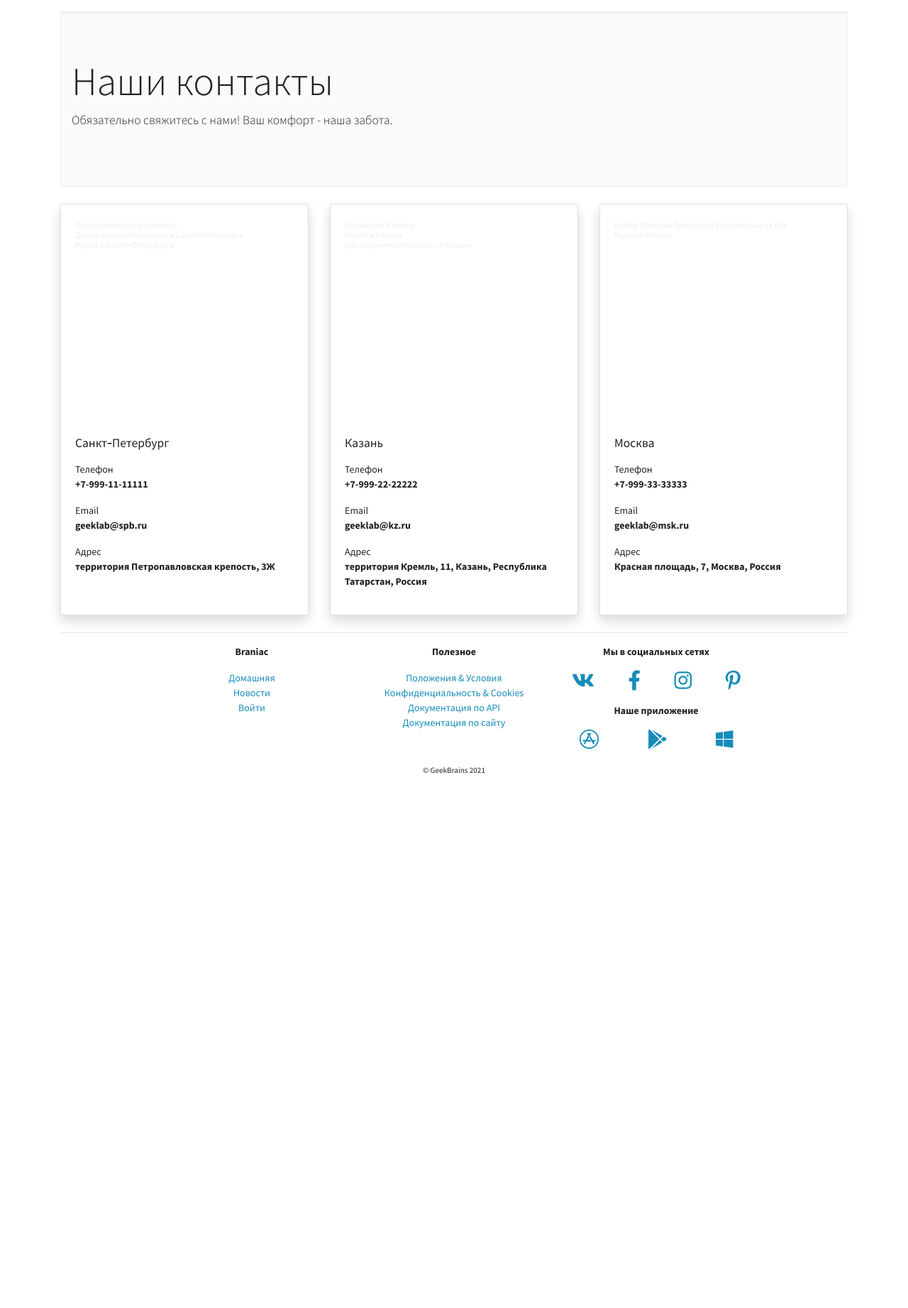
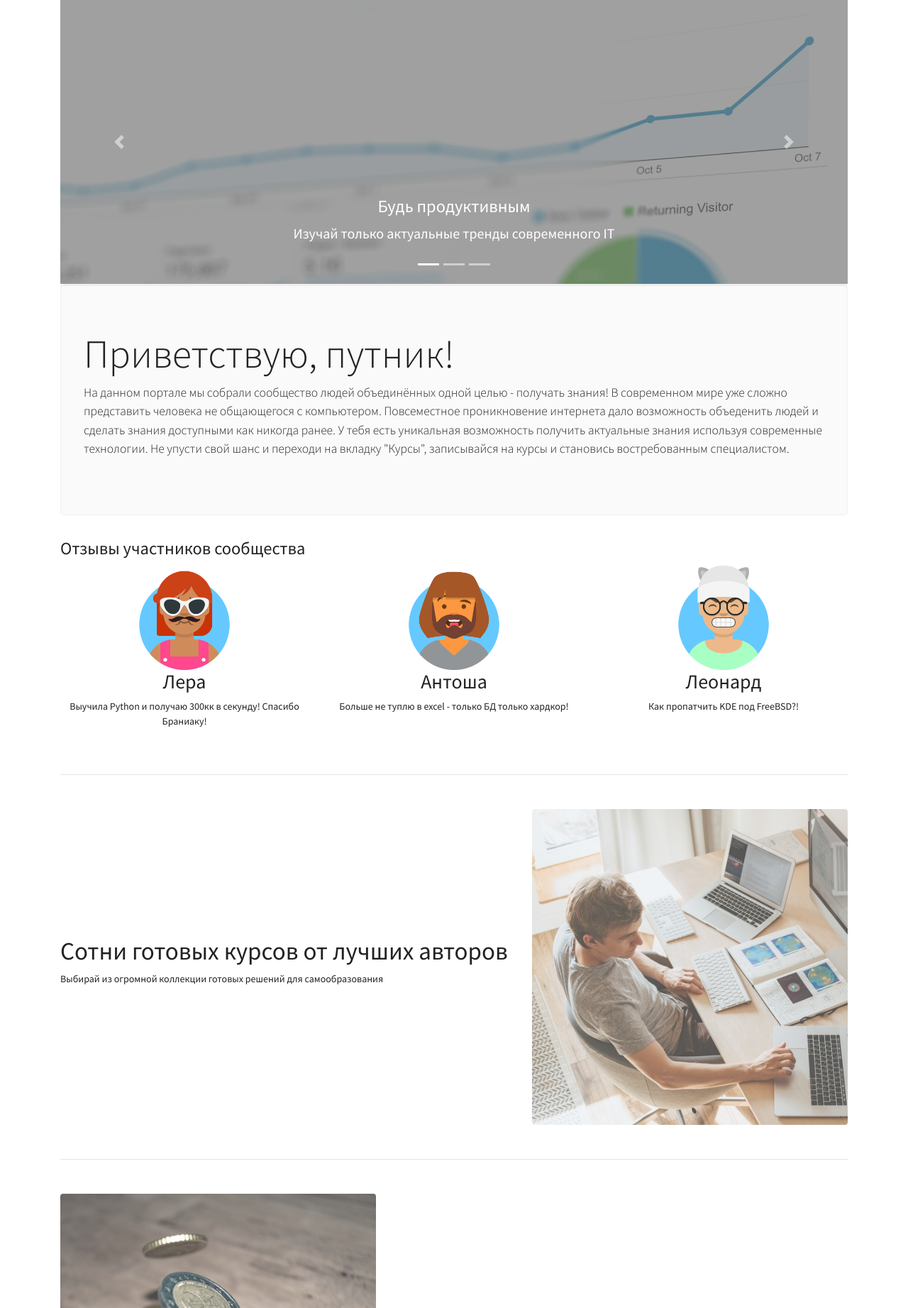
Before and after one commit to derishev/pythonDjango, a Django app: page /mainapp/ in a window 1280 px wide. Shown: the part 77-1920 px from the top of the page at 71% size. Before the commit the page ends 1188 px from the top, so only its background shows below. Run offline with Django 3.2, Linux system fonts and the light colour scheme; some libraries are stand-ins or nearby versions.

Commit message:
lesson_3 Tag static

```diff
--- a/mainapp/templates/mainapp/index.html
+++ b/mainapp/templates/mainapp/index.html
@@ -1,130 +1,147 @@
 {% extends 'base.html' %}
+{% load static %}
 
 {% block content %}
 
-<p>
-<div class="jumbotron jumbotron-fluid">
-  <div class="container">
-    <h1 class="display-4">Наши контакты</h1>
-    <p class="lead">Обязательно свяжитесь с нами! Ваш комфорт - наша забота.
-    </p>
+<div id="carouselExampleIndicators" class="carousel slide carousel-fade"
+  data-ride="carousel">
+  <ol class="carousel-indicators">
+    <li data-target="#carouselExampleIndicators" data-slide-to="0"
+      class="active"></li>
+    <li data-target="#carouselExampleIndicators" data-slide-to="1"></li>
+    <li data-target="#carouselExampleIndicators" data-slide-to="2"></li>
+  </ol>
+  <div class="carousel-inner"
+    style="background-color: #777; font-size: 1.25rem;">
+    <div class="carousel-item active">
+      <img src="{% static 'img/slider001.jpg' %}" class=" d-block w-100" alt=""
+        style="opacity: 0.3;">
+      <div class="carousel-caption d-none d-md-block">
+        <h3>Будь продуктивным</h3>
+        <p>Изучай только актуальные тренды современного IT</p>
       </div>
     </div>
-</p>
-<p>
-<div class="row justify-content-around mt-n2">
-
-  <div class="col-sm-6 col-md-6 col-lg-4 pb-2">
-    <div class="card h-100 shadow">
-      <div class="card-body">
-        <div style="position:relative;overflow:hidden;"><a
-            href="https://yandex.ru/maps/org/petropavlovskaya_krepost/146720535721/?utm_medium=mapframe&utm_source=maps"
-            style="color:#eee;font-size:12px;position:absolute;top:0px;">Петропавловская
-            крепость</a><a
-            href="https://yandex.ru/maps/2/saint-petersburg/category/landmark_attraction/89683368508/?utm_medium=mapframe&utm_source=maps"
-            style="color:#eee;font-size:12px;position:absolute;top:14px;">Достопримечательность
-            в
-            Санкт‑Петербурге</a><a
-            href="https://yandex.ru/maps/2/saint-petersburg/category/museum/184105894/?utm_medium=mapframe&utm_source=maps"
-            style="color:#eee;font-size:12px;position:absolute;top:28px;">Музей
-            в
-            Санкт‑Петербурге</a><iframe
-            src="https://yandex.ru/map-widget/v1/-/CCUAZHcrhA" width="100%"
-            height="300" frameborder="0" allowfullscreen="true"
-            style="position:relative; border-radius: 4px;"></iframe>
+    <div class="carousel-item">
+      <img src="{% static 'img/slider002.jpg' %}" class=" d-block w-100" alt=""
+        style="opacity: 0.3;">
+      <div class="carousel-caption d-none d-md-block">
+        <h3>Учись где угодно</h3>
+        <p>Парк, библиотека или дома под тёплым пледом - выбирай время и место
+          учёбы сам</p>
       </div>
-        <h5 class="card-title">Санкт‑Петербург</h5>
-        <p class="card-text">
-        <ul class="list-unstyled">
-          <li>Телефон</li>
-          <li><strong>+7-999-11-11111</strong></li>
-        </ul>
-        <ul class="list-unstyled">
-          <li>Email</li>
-          <li><strong>geeklab@spb.ru</strong></li>
-        </ul>
-        <ul class="list-unstyled">
-          <li>Адрес</li>
-          <li><strong>территория Петропавловская крепость, 3Ж</strong>
-          </li>
-        </ul>
-        </p>
+    </div>
+    <div class="carousel-item">
+      <img src="{% static 'img/slider003.jpg' %}" class=" d-block w-100" alt=""
+        style="opacity: 0.3;">
+      <div class="carousel-caption d-none d-md-block">
+        <h3>Braniac - это МЫ</h3>
+        <p>Вливайся в нашу IT-тусовку - нас уже более 5000 брайниаков</p>
       </div>
     </div>
   </div>
+  <a class="carousel-control-prev" href="#carouselExampleIndicators"
+    role="button" data-slide="prev">
+    <span class="carousel-control-prev-icon" aria-hidden="true"></span>
+    <span class="sr-only">Previous</span>
+  </a>
+  <a class="carousel-control-next" href="#carouselExampleIndicators"
+    role="button" data-slide="next">
+    <span class="carousel-control-next-icon" aria-hidden="true"></span>
+    <span class="sr-only">Next</span>
+  </a>
+</div>
 
-  <div class="col-sm-6 col-md-6 col-lg-4 pb-2">
-    <div class="card h-100 shadow">
-      <div class="card-body">
-        <div style="position:relative;overflow:hidden;"><a
-            href="https://yandex.ru/maps/org/kazanskiy_kreml/95813866834/?utm_medium=mapframe&utm_source=maps"
-            style="color:#eee;font-size:12px;position:absolute;top:0px;">Казанский
-            Кремль</a><a
-            href="https://yandex.ru/maps/43/kazan/category/museum/184105894/?utm_medium=mapframe&utm_source=maps"
-            style="color:#eee;font-size:12px;position:absolute;top:14px;">Музей
-            в Казани</a><a
-            href="https://yandex.ru/maps/43/kazan/category/landmark_attraction/89683368508/?utm_medium=mapframe&utm_source=maps"
-            style="color:#eee;font-size:12px;position:absolute;top:28px;">Достопримечательность
-            в
-            Казани</a><iframe src="https://yandex.ru/map-widget/v1/-/CCUAZHX3xB"
-            width="100%" height="300" frameborder="0" allowfullscreen="true"
-            style="position:relative; border-radius: 4px;"></iframe>
-        </div>
-        <h5 class="card-title">Казань</h5>
-        <p class="card-text">
-        <ul class="list-unstyled">
-          <li>Телефон</li>
-          <li><strong>+7-999-22-22222</strong></li>
-        </ul>
-        <ul class="list-unstyled">
-          <li>Email</li>
-          <li><strong>geeklab@kz.ru</strong></li>
-        </ul>
-        <ul class="list-unstyled">
-          <li>Адрес</li>
-          <li><strong>территория Кремль, 11, Казань, Республика
-              Татарстан, Россия</strong></li>
-        </ul>
+<div class="jumbotron">
+  <h1 class="display-4">Приветствую, путник!</h1>
+  <p class="lead">
+    На данном портале мы собрали сообщество людей объединённых одной целью -
+    получать знания! В современном
+    мире
+    уже сложно представить человека не общающегося с компьютером. Повсеместное
+    проникновение интернета дало
+    возможность объеденить людей и сделать знания доступными как никогда ранее.
+    У тебя есть уникальная
+    возможность получить актуальные знания используя современные технологии. Не
+    упусти свой шанс и переходи
+    на
+    вкладку "Курсы", записывайся на курсы и становись востребованным
+    специалистом.
   </p>
 </div>
+
+<h3>Отзывы участников сообщества</h3>
+
+
+<div class="row text-center">
+
+
+  <div class="col-lg-4">
+    <img src="{% static 'img/user001.png' %}" alt="" style=" max-width: 140px;">
+    <h2>Лера</h2>
+    <p>Выучила Python и получаю 300кк в секунду! Спасибо Браниаку!</p>
+  </div>
+
+  <div class="col-lg-4">
+    <img src="{% static 'img/user002.png' %}" alt="" style=" max-width: 140px;">
+    <h2>Антоша</h2>
+    <p>Больше не туплю в excel - только БД только хардкор!</p>
+  </div>
+
+  <div class="col-lg-4">
+    <img src="{% static 'img/user003.png' %}" alt="" style=" max-width: 140px;">
+    <h2>Леонард</h2>
+    <p>Как пропатчить KDE под FreeBSD?!</p>
+  </div>
+
+
+</div>
+
+<div class="my-5">
+  <hr>
+</div>
+
+<div class="row justify-content-center align-items-center">
+  <div class="col-md-7">
+    <h1>Сотни готовых курсов от лучших авторов</h1>
+    <p>Выбирай из огромной коллекции готовых решений для самообразования</p>
+  </div>
+  <div class="col-md-5">
+    <img src="{% static 'img/promo001.jpg' %}" alt="" class=" w-100 h-100
+      rounded" style="opacity: 0.7;">
   </div>
 </div>
 
-  <div class="col-sm-6 col-md-6 col-lg-4 pb-2">
-    <div class="card h-100 shadow">
-      <div class="card-body">
-        <div style="position:relative;overflow:hidden;"><a
-            href="https://yandex.ru/maps/org/sobor_pokrova_presvyatoy_bogoroditsy_na_rvu/175159255687/?utm_medium=mapframe&utm_source=maps"
-            style="color:#eee;font-size:12px;position:absolute;top:0px;">Собор
-            Покрова Пресвятой
-            Богородицы на Рву</a><a
-            href="https://yandex.ru/maps/213/moscow/category/museum/184105894/?utm_medium=mapframe&utm_source=maps"
-            style="color:#eee;font-size:12px;position:absolute;top:14px;">Музей
-            в Москве</a><iframe
-            src="https://yandex.ru/map-widget/v1/-/CCUAZHh9kD" width="100%"
-            height="300" frameborder="0" allowfullscreen="true"
-            style="position:relative; border-radius: 4px;"></iframe>
+<div class="my-5">
+  <hr>
 </div>
-        <h5 class="card-title">Москва</h5>
-        <p class="card-text">
-        <ul class="list-unstyled">
-          <li>Телефон</li>
-          <li><strong>+7-999-33-33333</strong></li>
-        </ul>
-        <ul class="list-unstyled">
-          <li>Email</li>
-          <li><strong>geeklab@msk.ru</strong></li>
-        </ul>
-        <ul class="list-unstyled">
-          <li>Адрес</li>
-          <li><strong>Красная площадь, 7, Москва, Россия</strong></li>
-        </ul>
-        </p>
+
+<div class="row justify-content-center align-items-center">
+  <div class="col-md-5">
+    <img src="{% static 'img/promo002.jpg' %}" alt="" class=" w-100 h-100
+      rounded" style="opacity: 0.7;">
   </div>
+  <div class="col-md-7">
+    <h1>Монетизируй знания</h1>
+    <p>Эксперт в свой области - давай к нам! Выгодные условия для тебя и
+      пользователи со всего мира на нашей
+      платформы</p>
   </div>
 </div>
 
+<div class="my-5">
+  <hr>
 </div>
-</p>
+
+<div class="row justify-content-center align-items-center">
+  <div class="col-md-7">
+    <h1>Вместе мы сила</h1>
+    <p>Проекты любой сложности становятся легче, если ты в компании
+      единомышленников. Присоединяйся!</p>
+  </div>
+  <div class="col-md-5">
+    <img src="{% static 'img/promo003.jpg' %}" alt="" class=" w-100 h-100
+      rounded" style="opacity: 0.7;">
+  </div>
+</div>
 
 {% endblock content %}
--- a/templates/base.html
+++ b/templates/base.html
@@ -8,13 +10,13 @@
     content="width=device-width, initial-scale=1, shrink-to-fit=no">
 
   <!-- Bootstrap CSS -->
-  <link rel="stylesheet" href="/static/css/bootstrap.min.css">
+  <link rel="stylesheet" href="{% static 'css/bootstrap.min.css' %}">
 
   <!-- ChartJS -->
-  <link rel="stylesheet" href="/static/css/Chart.min.css">
+  <link rel="stylesheet" href="{% static 'css/Chart.min.css' %}">
 
   <!-- FontAwesome -->
-  <link rel="stylesheet" href="/static/css/fontawesome.all.min.css">
+  <link rel="stylesheet" href="{% static 'css/fontawesome.all.min.css' %}">
 
   <title>Welcome to Braniac!</title>
 </head>
```
Also changed, not shown: other parts of templates/base.html (+7 -5 lines), mainapp/templates/mainapp/courses_list.html (+8 -7 lines), mainapp/templates/mainapp/login.html (+27 -17 lines), templates/includes/main_menu.html (+6 -4 lines). Lines whose indentation alone changed are shown as unchanged.
